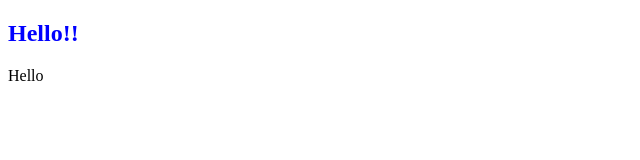
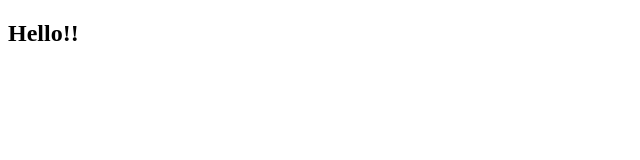
Before and after one commit to Soham1817/Soham1817.github.io, a plain HTML site: page index.html in a window 1280 px wide. Shown: the whole page, without its empty margins (0-640 px from the left). Drawn offline with Linux system fonts and the light colour scheme.

Commit message:
Removed styling

```diff
--- a/index.html
+++ b/index.html
@@ -2,14 +2,8 @@
 <html lang="en">
     <head>
         <title> Hello </title>
-        <style>
-            h2 {
-                color: blue;
-            }
-        </style>
     </head>
     <body>
         <h2> Hello!! </h2>
-        Hello
     </body>
 </html>
```
